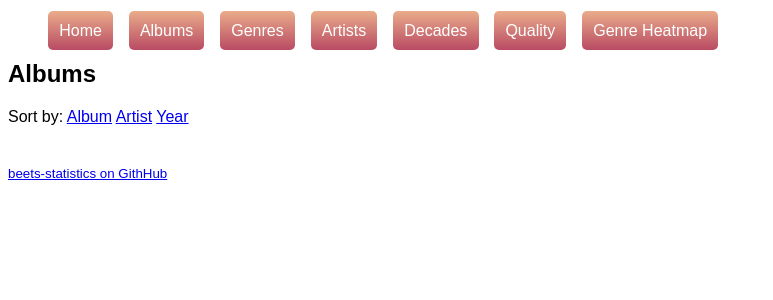
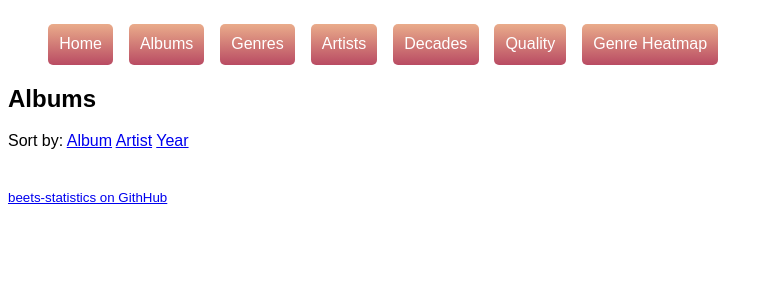
Before and after one commit to guerda/beets-statistics, a FastAPI app: template templates/albums.html in a window 1280 px wide. Shown: the part 58-358 px from the top of the page, without its empty margins (0-773 px from the left). Run offline with FastAPI, Linux system fonts and the light colour scheme; the template is opened without the code that fills it, so the values that code supplies are empty.

Commit message:
bug(navigation): fix navigation header

```diff
--- a/static/main.css
+++ b/static/main.css
@@ -97,6 +97,8 @@ navigation a {
   border-radius: 5px;
   color: white;
   text-decoration: none;
+  display: inline-block;
+  margin-top: 0.15em;
 }
 
 navigation a:hover {
```
